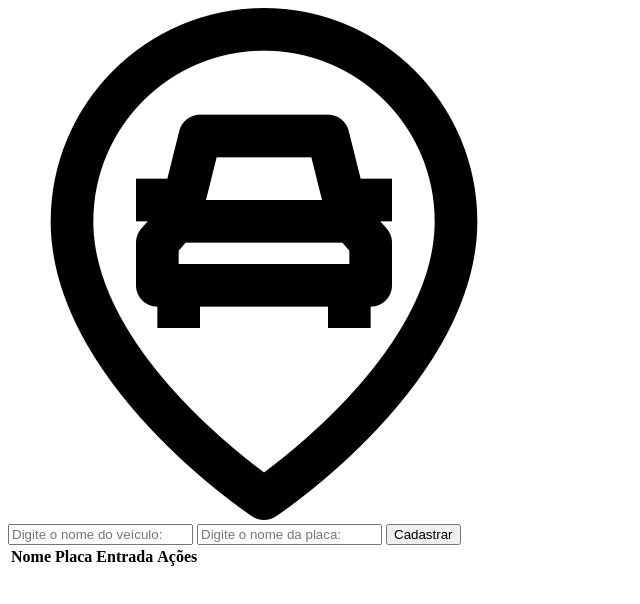
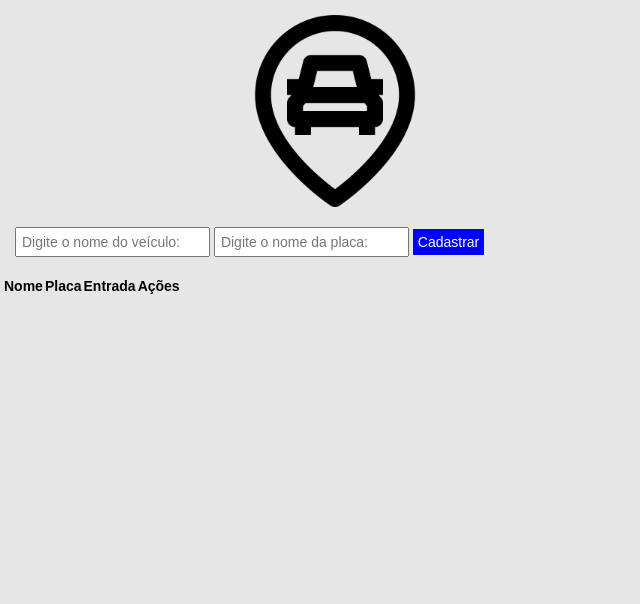
Before and after one commit to TiagoGaldino/dio-desafio-estacionamento, a plain HTML site: page index.html in a window 1280 px wide. Shown: the whole page, without its empty margins (0-640 px from the left). Drawn offline with Linux system fonts and the light colour scheme.

Commit message:
tentativa com css
01

```diff
--- a/index.html
+++ b/index.html
@@ -21,7 +21,7 @@
 
             <table>
                 <tr>
-                    <thead>
+                    <thead class="barra-entrada">
                         <th>Nome</th>
                         <th>Placa</th>
                         <th>Entrada</th>
--- a/style.css
+++ b/style.css
@@ -0,0 +1,57 @@
+* {
+    padding: 0;
+    margin: 0;
+    box-sizing: border-box;
+    text-decoration: none;
+    font-family: sans-serif;
+    font-size: 14px;
+}
+
+body {
+    width: 100%;
+    min-height: 100vh;
+    background-color: rgb(230, 230, 230);
+    margin: 0;
+    padding: auto;
+    justify-content: center;
+    align-self: center;
+}
+
+.logobar {
+    display: flex;
+    width: 50%;
+    margin: 15px;
+    justify-content: center;
+    flex-wrap: nowrap;
+    align-items: center;
+}
+
+.logo {
+    width: 30%;
+}
+
+.carro-dados {
+    width: 90%;
+    margin: 10px;
+    padding: 5px;
+    align-items: center;
+    justify-content: center;
+}
+
+.btn {
+    padding: 5px;
+    box-shadow: darkgray;
+    background-color: blue;
+    border: none;
+    color: white;
+}
+
+.form-input {
+    padding: 5px;
+}
+
+.barra-entrada {
+    display: flex;
+    justify-content: space-between;
+    font-weight: 200;
+}
```
